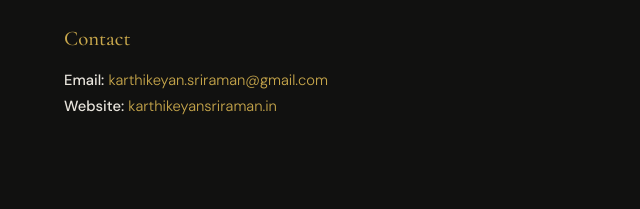
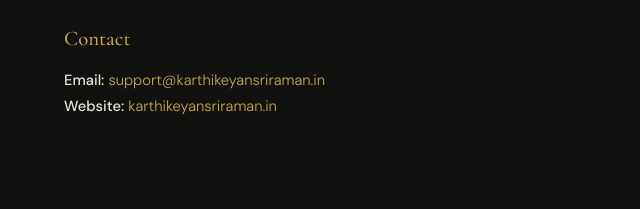
Before and after one commit to karthikeyansriraman/karthikeyansriraman.github.io, a plain HTML site: page onenumber/privacypolicy/index.html in a window 1280 px wide. Shown: the part 2233-2442 px from the top of the page, 248-888 px from the left. Drawn offline with nearby package versions, Linux system fonts and the light colour scheme.

Commit message:
Update index.html

```diff
--- a/onenumber/privacypolicy/index.html
+++ b/onenumber/privacypolicy/index.html
@@ -199,7 +199,7 @@
         <p>If we update this privacy policy, the revised version will be posted at this URL with an updated effective date. Since we collect no data, changes would only reflect new app features or Apple platform updates.</p>
 
         <h2>Contact</h2>
-        <p><strong>Email:</strong> <a href="mailto:karthikeyan.sriraman@gmail.com">karthikeyan.sriraman@gmail.com</a><br>
+        <p><strong>Email:</strong> <a href="mailto:support@karthikeyansriraman.in">support@karthikeyansriraman.in</a><br>
         <strong>Website:</strong> <a href="https://karthikeyansriraman.in">karthikeyansriraman.in</a></p>
     </div>
 
```
